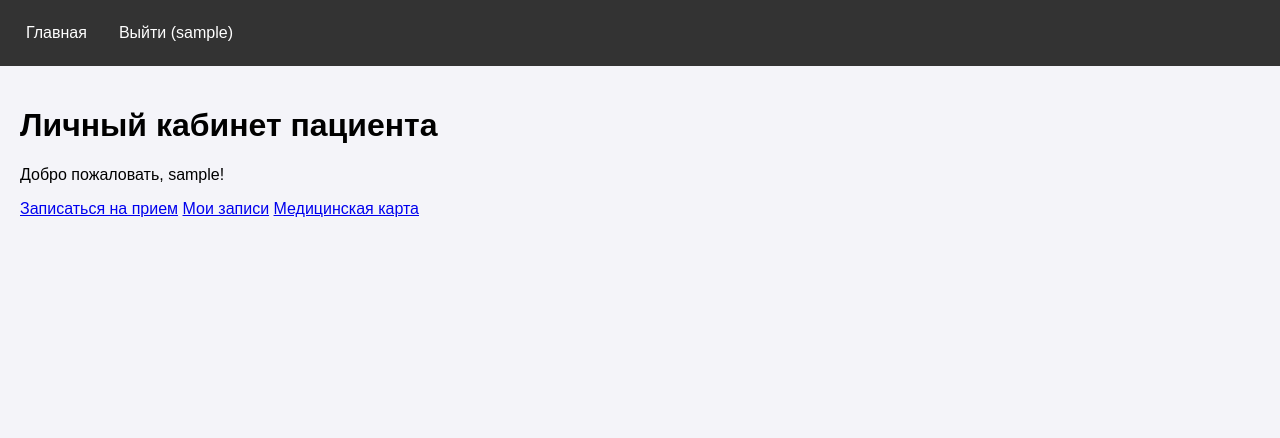
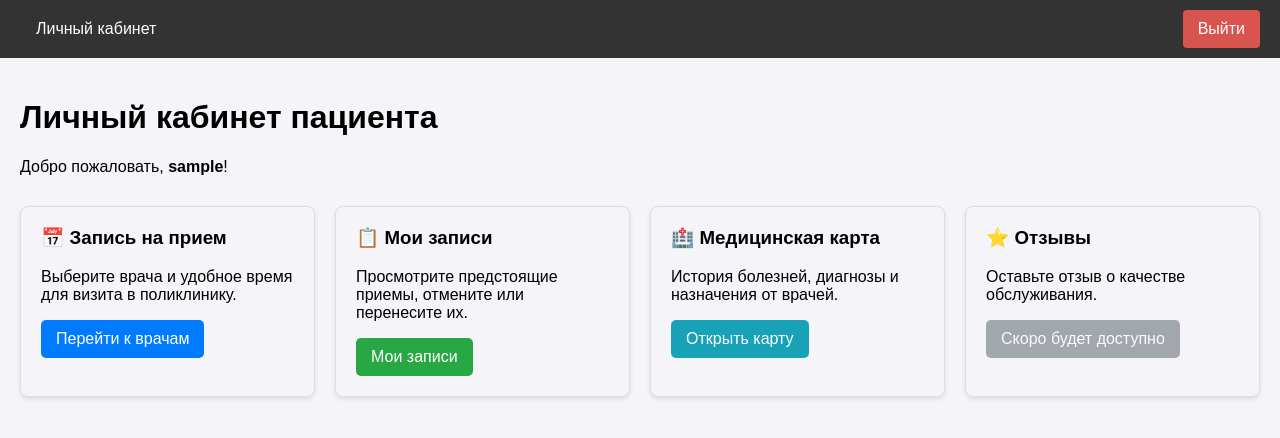
Before and after one commit to aaliinaaa/polyclinic_in_your_pocket, a Flask app: page /patient/dashboard in a window 1280 px wide. Shown: the top 438 px of the page. Run offline with Flask 3, Linux system fonts and the light colour scheme; the visitor is signed in with stand-in values (Sample User, id 1); some libraries are stand-ins or nearby versions.

Commit message:
Minimal patient personal page functional + design

```diff
--- a/app/patient/routes.py
+++ b/app/patient/routes.py
@@ -1,10 +1,125 @@
-from flask import render_template
-from flask_login import login_required
+# app/patient/routes.py
+from flask import render_template, redirect, url_for, flash, request
+from flask_login import login_required, current_user
 from app.patient import bp
-from app.utils import role_required
+from app.utils import role_required, log_action
+from app.models import User, ScheduleSlot, Appointment, db
+from datetime import datetime, timedelta
 
 @bp.route('/dashboard')
 @login_required
 @role_required('patient')
 def dashboard():
     return render_template('patient/dashboard.html', title='Кабинет пациента')
+
+@bp.route('/doctors')
+@login_required
+@role_required('patient')
+def list_doctors():
+    """Просмотр списка врачей (Требование 1.10.5)"""
+    doctors = User.query.filter_by(role='doctor').all()
+    return render_template('patient/doctors.html', title='Список врачей', doctors=doctors)
+
+@bp.route('/doctors/<int:doctor_id>/schedule')
+@login_required
+@role_required('patient')
+def view_schedule(doctor_id):
+    """Просмотр расписания врача (Требование 1.10.6)"""
+    doctor = User.query.get_or_404(doctor_id)
+    if doctor.role != 'doctor':
+        flash('Этот пользователь не является врачом.')
+        return redirect(url_for('patient.list_doctors'))
+
+    # Получаем слоты на ближайшие 7 дней
+    today = datetime.now().date()
+    next_week = today + timedelta(days=7)
+
+    slots = ScheduleSlot.query.filter(
+        ScheduleSlot.doctor_id == doctor_id,
+        ScheduleSlot.start_time >= datetime.combine(today, datetime.min.time()),
+        ScheduleSlot.start_time <= datetime.combine(next_week, datetime.max.time())
+    ).order_by(ScheduleSlot.start_time).all()
+
+    return render_template('patient/schedule.html', title=f'Расписание: {doctor.username}', doctor=doctor, slots=slots)
+
+@bp.route('/book/<int:slot_id>', methods=['POST'])
+@login_required
+@role_required('patient')
+def book_appointment(slot_id):
+    """Запись на прием (Требование 1.10.7)"""
+    slot = ScheduleSlot.query.get_or_404(slot_id)
+
+    # Проверки
+    if not slot.is_available:
+        flash('Это время уже занято.')
+        return redirect(url_for('patient.view_schedule', doctor_id=slot.doctor_id))
+
+    if slot.start_time < datetime.now():
+        flash('Нельзя записаться на прошедшее время.')
+        return redirect(url_for('patient.view_schedule', doctor_id=slot.doctor_id))
+
+    # Создание записи
+    appointment = Appointment(
+        patient_id=current_user.id,
+        doctor_id=slot.doctor_id,
+        slot_id=slot.id,
+        status='scheduled'
+    )
+
+    # Занимаем слот
+    slot.is_available = False
+
+    db.session.add(appointment)
+    db.session.commit()
+
+    # Логирование
+    log_action('BOOK_APPOINTMENT', f'Пациент {current_user.username} записался к врачу {slot.doctor.username} на {slot.start_time}')
+
+    flash('Вы успешно записаны на прием!')
+    return redirect(url_for('patient.my_appointments'))
+
+@bp.route('/my-appointments')
+@login_required
+@role_required('patient')
+def my_appointments():
+    """Просмотр своих записей (Требование 1.10.8)"""
+    appointments = Appointment.query.filter_by(patient_id=current_user.id).order_by(Appointment.created_at.desc()).all()
+    return render_template('patient/my_appointments.html', title='Мои записи', appointments=appointments)
+
+@bp.route('/cancel/<int:appointment_id>', methods=['POST'])
+@login_required
+@role_required('patient')
+def cancel_appointment(appointment_id):
+    """Отмена записи (Требование 1.10.9)"""
+    appointment = Appointment.query.get_or_404(appointment_id)
+
+    if appointment.patient_id != current_user.id:
+        flash('У вас нет прав на отмену этой записи.')
+        return redirect(url_for('patient.my_appointments'))
+
+    # Проверка: отмена не позднее чем за 24 часа (упрощенно: просто нельзя отменить прошедшие)
+    if appointment.slot.start_time < datetime.now():
+        flash('Нельзя отменить прошедший или текущий прием.')
+        return redirect(url_for('patient.my_appointments'))
+
+    # Освобождаем слот
+    slot = ScheduleSlot.query.get(appointment.slot_id)
+    if slot:
+        slot.is_available = True
+
+    appointment.status = 'cancelled'
+    db.session.commit()
+
+    log_action('CANCEL_APPOINTMENT', f'Пациент {current_user.username} отменил запись к врачу {appointment.doctor.username}')
+
+    flash('Запись отменена.')
+    return redirect(url_for('patient.my_appointments'))
+
+@bp.route('/medical-card')
+@login_required
+@role_required('patient')
+def medical_card():
+    """Просмотр медицинской карты (Требование 1.10.3)"""
+    # В будущем здесь будет запрос к БД за историей болезни
+    # Пока просто отображаем шаблон
+    return render_template('patient/medical_card.html', title='Медицинская карта')
--- a/app/templates/base.html
+++ b/app/templates/base.html
@@ -4,34 +4,119 @@
     <meta charset="UTF-8">
     <title>{% if title %}{{ title }} - {% endif %}Поликлиника</title>
     <style>
-        body { font-family: Arial, sans-serif; margin: 0; padding: 0; background-color: #f4f4f9; }
-        nav { background-color: #333; overflow: hidden; padding: 10px; }
-        nav a { float: left; color: white; text-align: center; padding: 14px 16px; text-decoration: none; }
-        nav a:hover { background-color: #ddd; color: black; }
-        .content { padding: 20px; }
-        .flash { color: green; font-weight: bold; }
+        body {
+            font-family: Arial, sans-serif;
+            margin: 0;
+            padding: 0;
+            background-color: #f4f4f9;
+        }
+
+        /* Стили для навигационной панели */
+        nav {
+            background-color: #333;
+            overflow: hidden;
+            padding: 10px 20px;
+            display: flex;
+            justify-content: space-between; /* Распределяет пространство между левой и правой частью */
+            align-items: center;
+        }
+
+        /* Левая часть меню (Личный кабинет / Главная) */
+        .nav-left a {
+            color: white;
+            text-align: center;
+            padding: 14px 16px;
+            text-decoration: none;
+        }
+        .nav-left a:hover {
+            background-color: #ddd;
+            color: black;
+        }
+
+        /* Правая часть меню (Вход/Регистрация или Выход) */
+        .nav-right {
+            display: flex;
+            gap: 10px; /* Отступ между кнопками справа */
+        }
+
+        .nav-right a {
+            color: white;
+            text-align: center;
+            padding: 10px 15px;
+            text-decoration: none;
+            border-radius: 4px;
+            transition: background-color 0.3s;
+        }
+
+        .nav-right a:hover {
+            background-color: #555;
+        }
+
+        /* Стиль для кнопки выхода, чтобы она отличалась (опционально) */
+        .btn-logout {
+            background-color: #d9534f;
+        }
+        .btn-logout:hover {
+            background-color: #c9302c !important;
+        }
+
+        .content {
+            padding: 20px;
+        }
+        .flash {
+            color: green;
+            font-weight: bold;
+            margin-bottom: 10px;
+        }
+        .error-flash {
+            color: red;
+            font-weight: bold;
+            margin-bottom: 10px;
+        }
     </style>
 </head>
 <body>
     <nav>
+        <!-- Левая часть: Личный кабинет или Главная -->
+        <div class="nav-left">
+            {% if current_user.is_authenticated %}
+                {% if current_user.role == 'patient' %}
+                    <a href="{{ url_for('patient.dashboard') }}">Личный кабинет</a>
+                {% elif current_user.role == 'doctor' %}
+                    <a href="{{ url_for('doctor.dashboard') }}">Личный кабинет</a>
+                {% elif current_user.role == 'admin' %}
+                    <a href="{{ url_for('admin.dashboard') }}">Личный кабинет</a>
+                {% else %}
                     <a href="{{ url_for('main.index') }}">Главная</a>
+                {% endif %}
+            {% else %}
+                <a href="{{ url_for('main.index') }}">Главная</a>
+            {% endif %}
+        </div>
+
+        <!-- Правая часть: Вход/Регистрация или Выход -->
+        <div class="nav-right">
             {% if current_user.is_anonymous %}
-        <a href="{{ url_for('auth.login') }}">Войти</a>
+                <a href="{{ url_for('auth.login') }}">Вход</a>
                 <a href="{{ url_for('auth.register') }}">Регистрация</a>
             {% else %}
-        <a href="{{ url_for('auth.logout') }}">Выйти ({{ current_user.username }})</a>
+                <a href="{{ url_for('auth.logout') }}" class="btn-logout">Выйти</a>
             {% endif %}
+        </div>
     </nav>
+
     <div class="content">
-        {% with messages = get_flashed_messages() %}
+        <!-- Блок сообщений (Flash messages) -->
+        {% with messages = get_flashed_messages(with_categories=true) %}
             {% if messages %}
-        <ul>
-        {% for message in messages %}
-            <li class="flash">{{ message }}</li>
+                {% for category, message in messages %}
+                    <div class="{{ 'error-flash' if category == 'error' else 'flash' }}">
+                        {{ message }}
+                    </div>
                 {% endfor %}
-        </ul>
             {% endif %}
         {% endwith %}
+
         {% block content %}{% endblock %}
     </div>
 </body>
--- a/app/templates/patient/dashboard.html
+++ b/app/templates/patient/dashboard.html
@@ -1,10 +1,39 @@
 {% extends "base.html" %}
 {% block content %}
-<h1>Личный кабинет пациента</h1>
-<p>Добро пожаловать, {{ current_user.username }}!</p>
-<div class="menu">
-    <a href="#" class="btn">Записаться на прием</a>
-    <a href="#" class="btn">Мои записи</a>
-    <a href="#" class="btn">Медицинская карта</a>
+<div class="patient-dashboard">
+    <h1>Личный кабинет пациента</h1>
+    <p>Добро пожаловать, <strong>{{ current_user.username }}</strong>!</p>
+
+    <div class="dashboard-grid" style="display: grid; grid-template-columns: repeat(auto-fit, minmax(250px, 1fr)); gap: 20px; margin-top: 30px;">
+
+        <!-- Карточка: Запись на прием -->
+        <div class="card" style="border: 1px solid #ddd; padding: 20px; border-radius: 8px; box-shadow: 0 2px 4px rgba(0,0,0,0.1);">
+            <h3 style="margin-top: 0;">📅 Запись на прием</h3>
+            <p>Выберите врача и удобное время для визита в поликлинику.</p>
+            <a href="{{ url_for('patient.list_doctors') }}" class="btn" style="display: inline-block; padding: 10px 15px; background-color: #007bff; color: white; text-decoration: none; border-radius: 5px;">Перейти к врачам</a>
+        </div>
+
+        <!-- Карточка: Мои записи -->
+        <div class="card" style="border: 1px solid #ddd; padding: 20px; border-radius: 8px; box-shadow: 0 2px 4px rgba(0,0,0,0.1);">
+            <h3 style="margin-top: 0;">📋 Мои записи</h3>
+            <p>Просмотрите предстоящие приемы, отмените или перенесите их.</p>
+            <a href="{{ url_for('patient.my_appointments') }}" class="btn" style="display: inline-block; padding: 10px 15px; background-color: #28a745; color: white; text-decoration: none; border-radius: 5px;">Мои записи</a>
+        </div>
+
+        <!-- Карточка: Медицинская карта -->
+        <div class="card" style="border: 1px solid #ddd; padding: 20px; border-radius: 8px; box-shadow: 0 2px 4px rgba(0,0,0,0.1);">
+            <h3 style="margin-top: 0;">🏥 Медицинская карта</h3>
+            <p>История болезней, диагнозы и назначения от врачей.</p>
+            <a href="{{ url_for('patient.medical_card') }}" class="btn" style="display: inline-block; padding: 10px 15px; background-color: #17a2b8; color: white; text-decoration: none; border-radius: 5px;">Открыть карту</a>
+        </div>
+
+        <!-- Карточка: Отзывы (заглушка) -->
+        <div class="card" style="border: 1px solid #ddd; padding: 20px; border-radius: 8px; box-shadow: 0 2px 4px rgba(0,0,0,0.1);">
+            <h3 style="margin-top: 0;">⭐ Отзывы</h3>
+            <p>Оставьте отзыв о качестве обслуживания.</p>
+            <a href="#" class="btn" style="display: inline-block; padding: 10px 15px; background-color: #6c757d; color: white; text-decoration: none; border-radius: 5px; opacity: 0.6; cursor: not-allowed;">Скоро будет доступно</a>
+        </div>
+
+    </div>
 </div>
 {% endblock %}
```
Also changed, not shown: app/__init__.py (+6 -1 lines), app/models.py (+61 -8 lines), app/templates/patient/doctors.html (added, +16 -0 lines), app/templates/patient/medical_card.html (added, +24 -0 lines), app/templates/patient/my_appointments.html (added, +30 -0 lines), app/templates/patient/schedule.html (added, +41 -0 lines), app/utils.py (+14 -2 lines), seed_schedule.py (added, +37 -0 lines), instance/polyclinic.db. Lines whose indentation alone changed are shown as unchanged.
